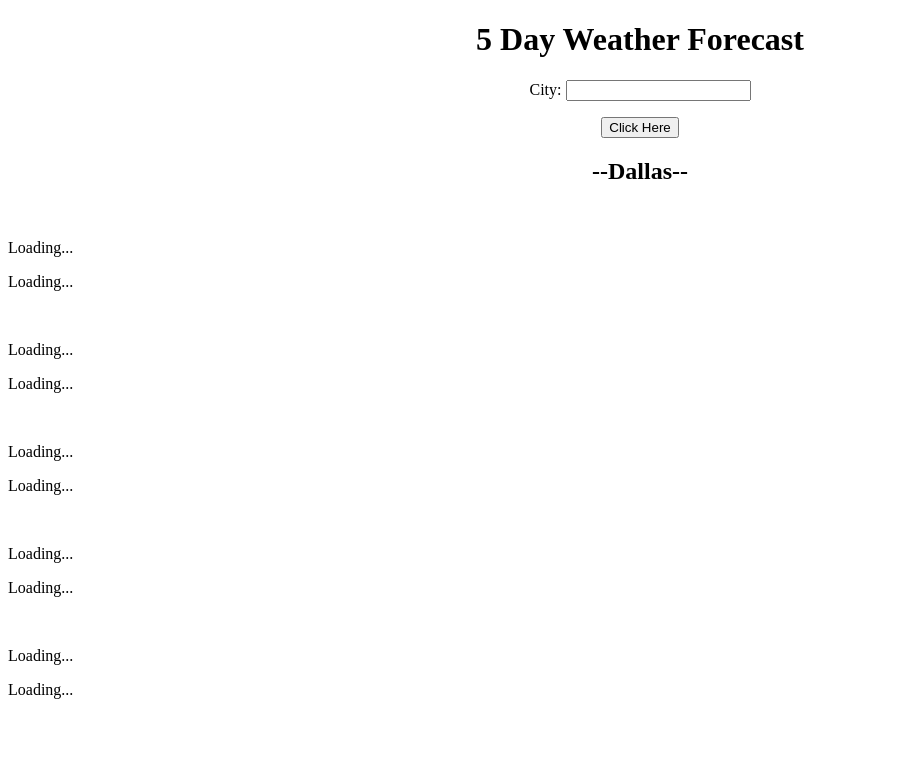
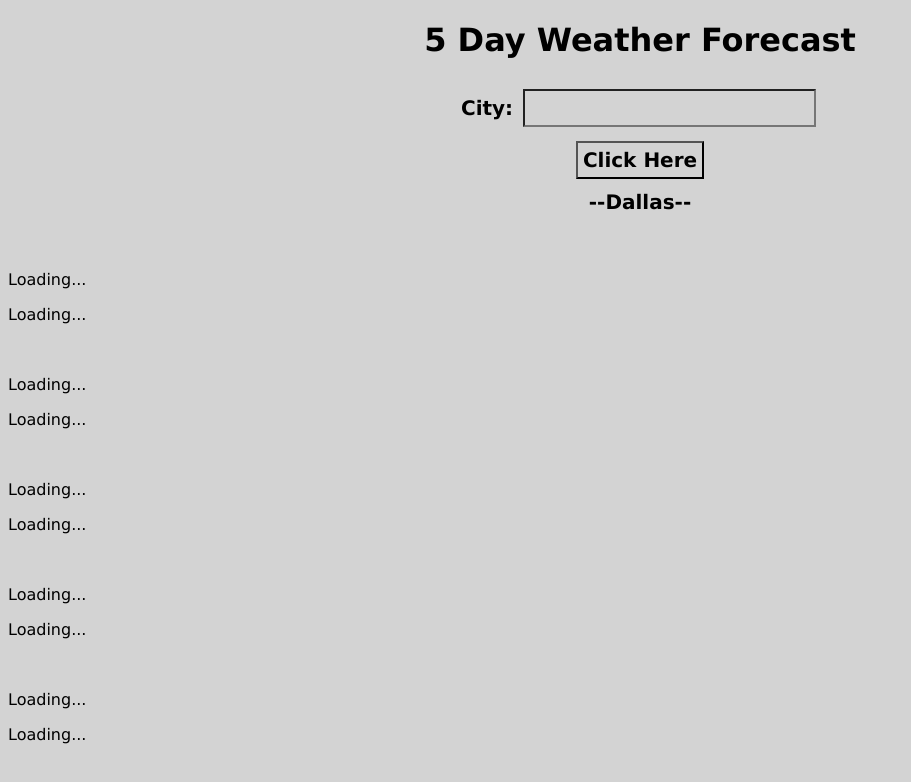
Before and after one commit to ajcodes-cyber/weather-dashboard, a plain HTML site: page index.html in a window 1280 px wide. Shown: the whole page, without its empty margins (0-911 px from the left). Drawn offline with Linux system fonts and the light colour scheme.

Commit message:
adding css properties in stylesheet

```diff
--- a/assets/css/style.css
+++ b/assets/css/style.css
@@ -0,0 +1,13 @@
+* {
+    color: black;
+    background: lightgray;
+    font-family:'Lucida Sans', 'Lucida Sans Regular', 'Lucida Grande', 'Lucida Sans Unicode', Geneva, Verdana, sans-serif;
+}
+
+#cityInput, #cityName, #inputContainer, button {
+    margin: 3px;
+    padding: 5px;
+    text-align: center;
+    font-size: 20px;
+    font-weight: bold;
+}
--- a/index.html
+++ b/index.html
@@ -25,27 +25,27 @@
             </div>
             <div class="icons">
                 <p class="weather" id="day2"></p>
-                <div class="image"><img src="" class="imgClass" id="img1" alt=""></div>
-                <p class="minValues" id="day1Min">Loading...</p>
-                <p class="minValues" id="day1Max">Loading...</p>
+                <div class="image"><img src="" class="imgClass" id="img2" alt=""></div>
+                <p class="minValues" id="day2Min">Loading...</p>
+                <p class="minValues" id="day2Max">Loading...</p>
             </div>
             <div class="icons">
                 <p class="weather" id="day3"></p>
-                <div class="image"><img src="" class="imgClass" id="img1" alt=""></div>
-                <p class="minValues" id="day1Min">Loading...</p>
-                <p class="minValues" id="day1Max">Loading...</p>
+                <div class="image"><img src="" class="imgClass" id="img3" alt=""></div>
+                <p class="minValues" id="day3Min">Loading...</p>
+                <p class="minValues" id="day3Max">Loading...</p>
             </div>
             <div class="icons">
                 <p class="weather" id="day4"></p>
-                <div class="image"><img src="" class="imgClass" id="img1" alt=""></div>
-                <p class="minValues" id="day1Min">Loading...</p>
-                <p class="minValues" id="day1Max">Loading...</p>
+                <div class="image"><img src="" class="imgClass" id="img4" alt=""></div>
+                <p class="minValues" id="day4Min">Loading...</p>
+                <p class="minValues" id="day4Max">Loading...</p>
             </div>
             <div class="icons">
                 <p class="weather" id="day5"></p>
-                <div class="image"><img src="" class="imgClass" id="img1" alt=""></div>
-                <p class="minValues" id="day1Min">Loading...</p>
-                <p class="minValues" id="day1Max">Loading...</p>
+                <div class="image"><img src="" class="imgClass" id="img5" alt=""></div>
+                <p class="minValues" id="day5Min">Loading...</p>
+                <p class="minValues" id="day5Max">Loading...</p>
             </div>
         </div>
 
```
